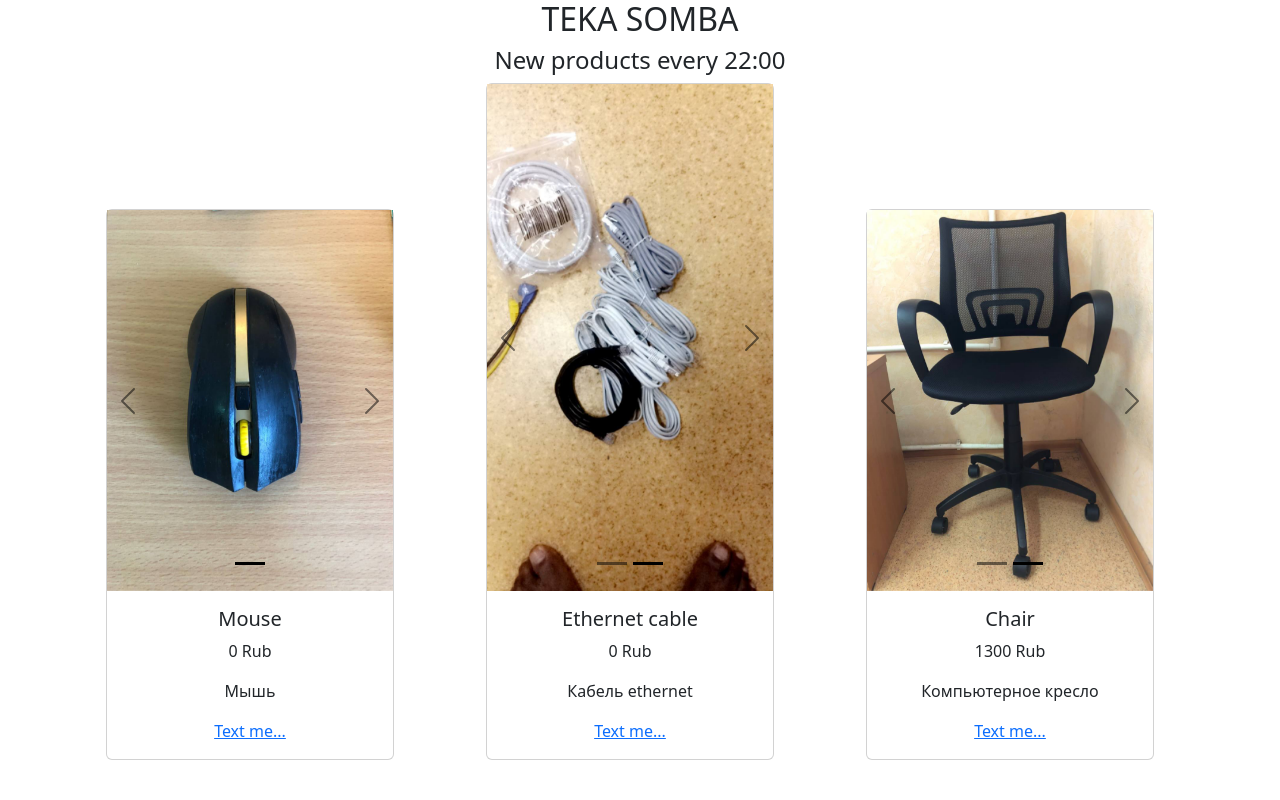
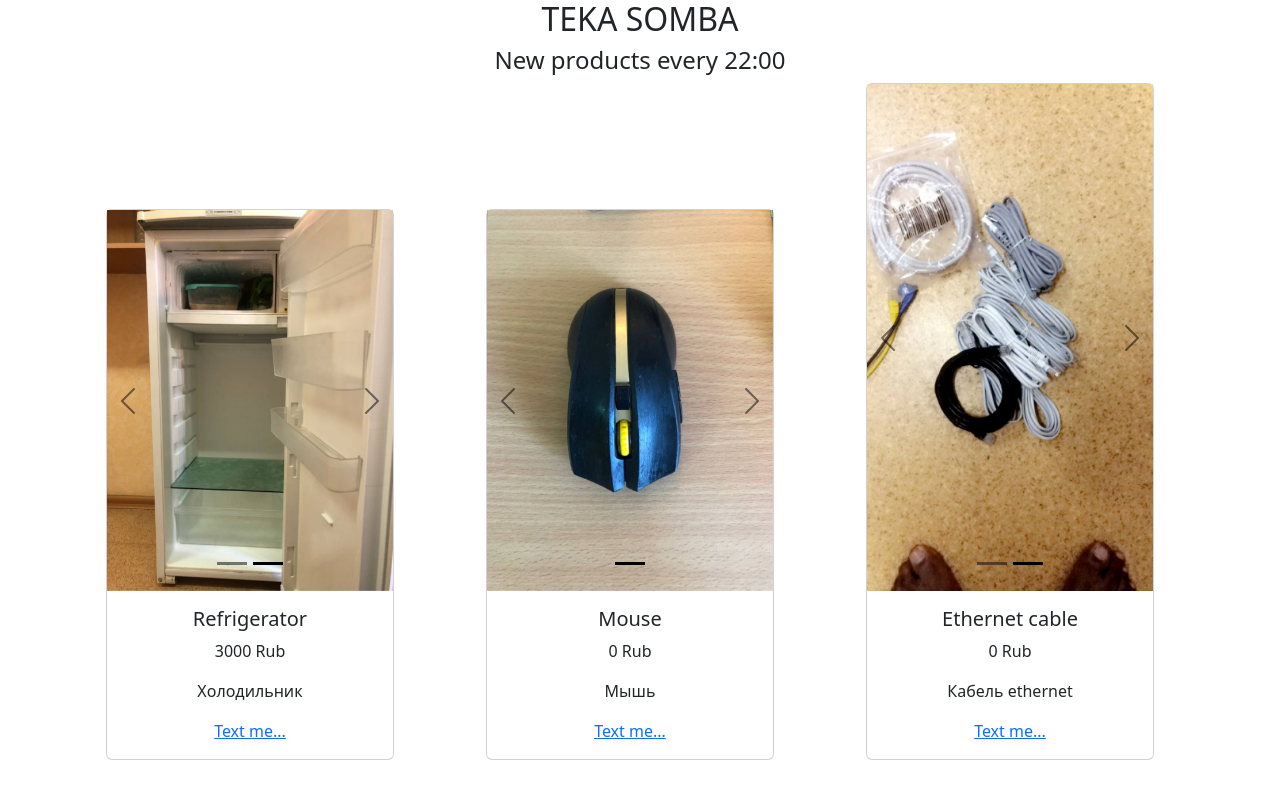
Before and after one commit to bauer318/teka-somba-client, a React (Create React App) app: page / in a window 1280 px wide. Shown: the top 800 px of the page. Built offline with nearby package versions, Linux system fonts and the light colour scheme.

Commit message:
added products

```diff
--- a/src/page/products.jsx
+++ b/src/page/products.jsx
@@ -7,6 +7,17 @@ import {Container, Row} from "react-bootstrap";
 const baseUrl = 'http://localhost:8081/api/product';
 const images = [require('../img/image.jpg'), require('../img/image2.png'), require('../img/image.jpg')];
 const productsArray = [
+    {
+        name: "Refrigerator",
+        description:"Холодильник",
+        price:3000,
+        available:true,
+        images:[
+            require('../img/refrigerator5.jpg'),
+            require('../img/refrigerator4.jpg')
+        ],
+        author:"https://t.me/Josafath_07"
+    },
     {
         name: "Mouse",
         description:"Мышь",
@@ -29,17 +40,6 @@ const productsArray = [
         author:"https://t.me/bjack318"
     },
     {
-        name: "Chair",
-        description:"Компьютерное кресло",
-        price:1300,
-        available:true,
-        images:[
-            require('../img/chair2.jpg'),
-            require('../img/chair3.jpg')
-        ],
-        author:"https://t.me/Josafath_07"
-    },
-    {
         name: "Mattress",
         description:"Матрас",
         price:4500,
@@ -48,6 +48,17 @@ const productsArray = [
             require('../img/mattress2.jpg'),
             require('../img/mattress3.jpg'),
             require('../img/mattress5.jpg')
+        ],
+        author:"https://t.me/Josafath_07"
+    },
+    {
+        name: "Chair",
+        description:"Компьютерное кресло",
+        price:1300,
+        available:false,
+        images:[
+            require('../img/chair2.jpg'),
+            require('../img/chair3.jpg')
         ],
         author:"https://t.me/Josafath_07"
     },
@@ -120,16 +131,6 @@ const productsArray = [
         available:false,
         images:[
             require('../img/PS4.jpg')
-        ],
-        author:"https://t.me/bjack318"
-    },
-    {
-        name: "Salad bowl",
-        description:"...",
-        price:0,
-        available:true,
-        images:[
-            require('../img/Salad bowl.jpg')
         ],
         author:"https://t.me/bjack318"
     },
```
